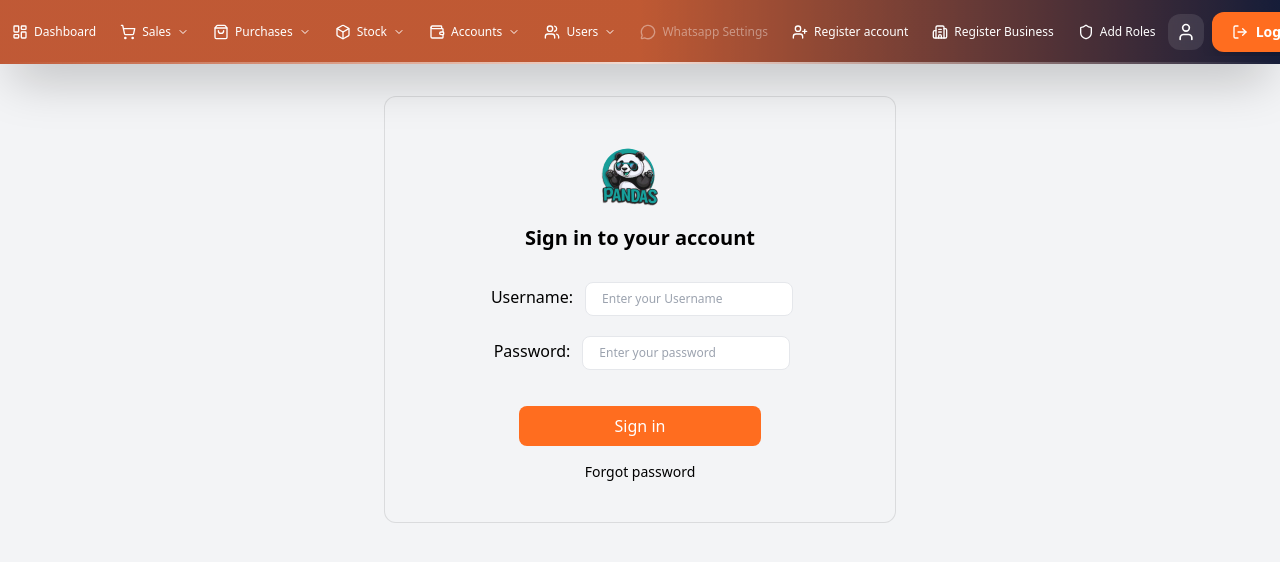
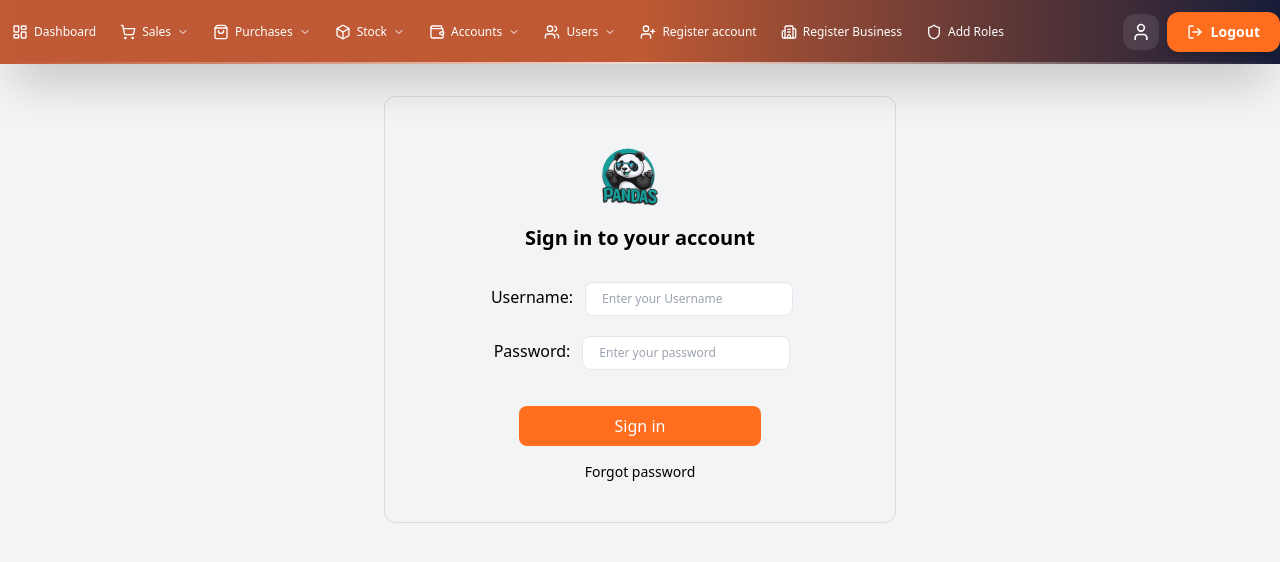
Before and after one commit to abdulbasit67984/Hilal-Shopping-Mall, a React (Vite) app in the folder client/: page /login in a window 1280 px wide. Shown: the top 562 px of the page. Built offline with nearby package versions, Linux system fonts and the light colour scheme; sample sign-in values are in the browser's storage.

Commit message:
comment whatsapp in  header

```diff
--- a/client/src/components/Header/Header.jsx
+++ b/client/src/components/Header/Header.jsx
@@ -328,15 +328,13 @@ function Header() {
         }
       ]
     },
-    {
-      name: "Whatsapp Settings",
-      slug: `/${primaryPath}/whatsapp`,
-      // active: isAdmin() || isOwner() || hasRight("Whatsapp Settings"),
-      // isAdmin: isAdmin(),
-      active: false,
-      isAdmin: false,
+    // {
+    //   name: "Whatsapp Settings",
+    //   slug: `/${primaryPath}/whatsapp`,
+    //   active: isAdmin() || isOwner() || hasRight("Whatsapp Settings"),
+    //   isAdmin: isAdmin(),
 
-    },
+    // },
     // {
     //   name: "Calculator",
     //   slug: `/${primaryPath}/calculator`,
```
